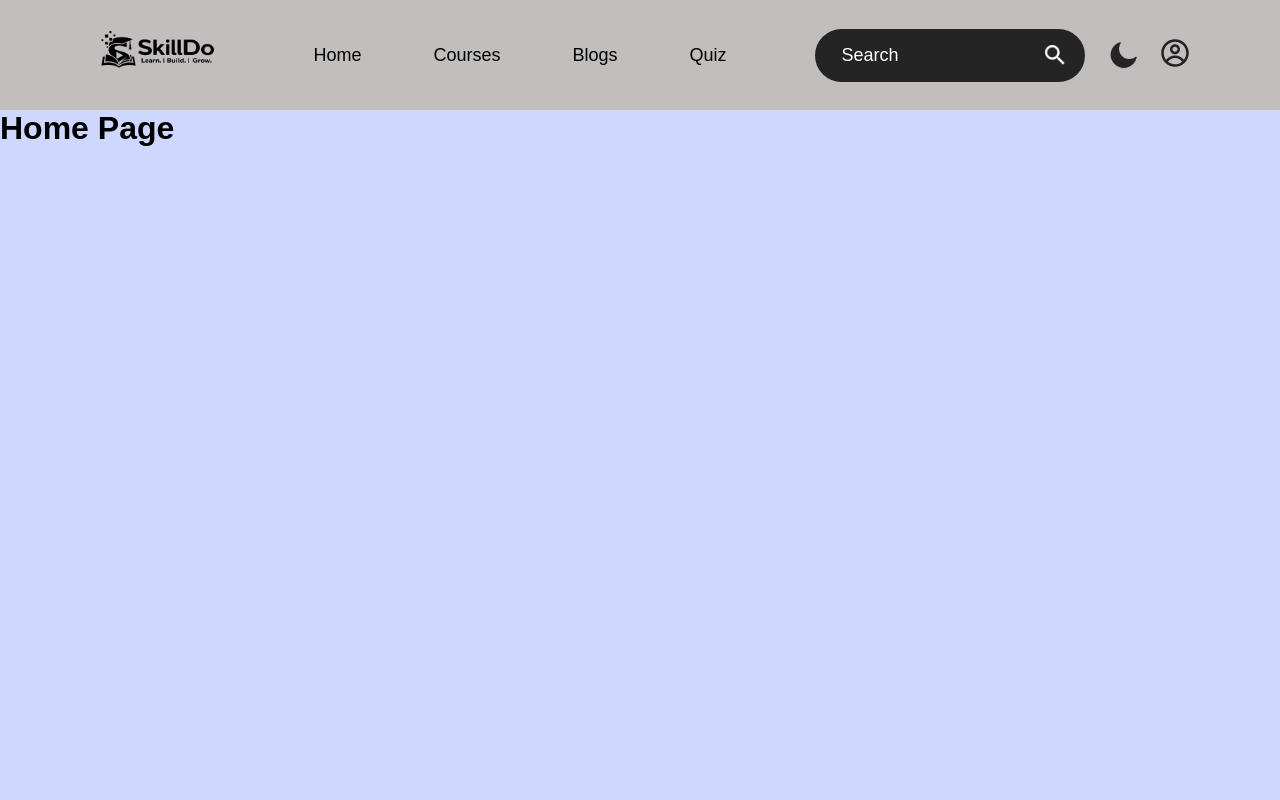
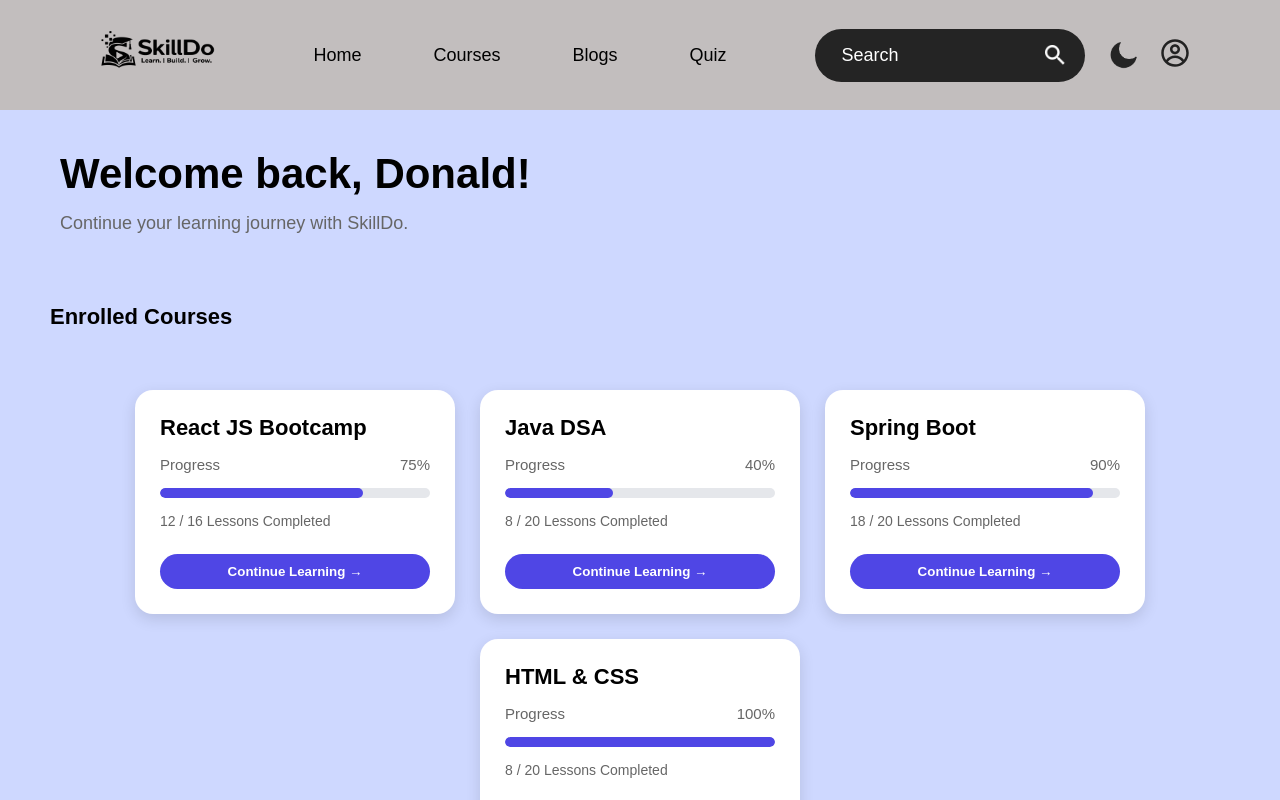
Before and after one commit to Vrushalipatil990/e_learnings_platform, a React (Vite) app: page / in a window 1280 px wide. Shown: the top 800 px of the page. Built offline with nearby package versions, Linux system fonts and the light colour scheme.

Commit message:
Add enrolled courses card

```diff
--- /dev/null
+++ b/src/components/EnrolledCourseCard.css
@@ -0,0 +1,95 @@
+
+.enrolled-card{
+    width:320px;
+    padding:25px;
+    border-radius:18px;
+    background:white;
+
+    box-shadow:0 5px 15px rgba(0,0,0,0.12);
+
+    display:flex;
+    flex-direction:column;
+    gap:15px;
+
+    transition:0.3s ease;
+}
+
+.enrolled-card:hover{
+    transform:translateY(-8px);
+    box-shadow:0 12px 25px rgba(0,0,0,0.2);
+}
+
+.enrolled-card h3{
+    font-size:22px;
+}
+
+.progress-header{
+    display:flex;
+    justify-content:space-between;
+
+    font-size:15px;
+    color:#666;
+}
+
+.progress-bar{
+    width:100%;
+    height:10px;
+    background:#e5e7eb;
+    border-radius:20px;
+    overflow:hidden;
+}
+.progress-fill{
+    width:75%;
+    height:100%;
+
+    background:#4f46e5;
+
+    border-radius:20px;
+}
+
+.lesson-info{
+    color:#666;
+    font-size:14px;
+}
+
+.continue-btn{
+    margin-top:10px;
+    border:none;
+    border-radius:25px;
+    padding:10px 20px;
+    background:#4f46e5;
+    color:white;
+    cursor:pointer;
+    transition:0.3s;
+}
+
+.continue-btn:hover{
+    background:#3730a3;
+}
+
+.dark .enrolled-card{
+    background:#1e1e1e;
+    color:white;
+}
+
+.dark .progress-header,
+.dark .lesson-info{
+    color:#bbb;
+}
+
+.dark .progress-bar{
+    background:#333;
+}
+
+.progress-fill{
+    height:100%;
+    background:#4f46e5;
+    border-radius:20px;
+
+    transition:width 0.8s ease;
+}
+
+.continue-btn:hover{
+    background:#3730a3;
+    transform:scale(1.05);
+}
--- /dev/null
+++ b/src/components/EnrolledCourseCard.jsx
@@ -0,0 +1,36 @@
+import "./EnrolledCourseCard.css";
+
+function EnrolledCourseCard({
+  title,
+  progress,
+  completedLessons,
+  totalLessons
+}) {
+  return (
+    <div className="enrolled-card">
+      <h3>{title}</h3>
+
+      <div className="progress-header">
+        <span>Progress</span>
+        <span>{progress}%</span>
+      </div>
+
+      <div className="progress-bar">
+        <div
+          className="progress-fill"
+          style={{ width: `${progress}%` }}
+        ></div>
+      </div>
+
+      <p className="lesson-info">
+        {completedLessons} / {totalLessons} Lessons Completed
+      </p>
+
+      <button className="continue-btn">
+        Continue Learning →
+      </button>
+    </div>
+  );
+}
+
+export default EnrolledCourseCard;
--- a/src/pages/EditProfile.css
+++ b/src/pages/EditProfile.css
@@ -116,6 +116,17 @@ select{
     border-radius:8px;
 }
 
+.delete-profile-btn{
+    background:#dc2626;
+    color:white;
+    border:none;
+    border-radius:20px;
+    padding:10px 20px;
+    cursor:pointer;
+
+    margin-left:auto;
+}
+
 .dark select{
     background:#2a2a2a;
     color:white;
@@ -137,3 +148,41 @@ select{
     background-color:#ffffff;
     color:#222;
 }
+
+
+.warning-popup{
+    position:fixed;
+    top:50%;
+    left:50%;
+    transform:translate(-50%,-50%);
+
+    background:white;
+    padding:30px;
+    border-radius:12px;
+
+    box-shadow:0 2px 15px rgba(0,0,0,0.3);
+
+    display:flex;
+    flex-direction:column;
+    gap:20px;
+}
+.warning-buttons{
+    display:flex;
+    gap:15px;
+}
+
+.cancel-delete-btn{
+    background:#444;
+    color:white;
+    border:none;
+    border-radius:20px;
+    padding:10px 20px;
+}
+
+.confirm-delete-btn{
+    background:#dc2626;
+    color:white;
+    border:none;
+    border-radius:20px;
+    padding:10px 20px;
+}
--- a/src/pages/EditProfile.jsx
+++ b/src/pages/EditProfile.jsx
@@ -3,40 +3,29 @@
 import React, { useState } from "react";
 
 function EditProfile() {
+  const [showWarning, setShowWarning] = useState(false);
   const [qualification, setQualification] = useState("");
+
   return (
+    <>
       <form className="edit-profile-container">
+
 
         <div className="profile-image-section">
           <img src={pro_pic} alt="Profile" className="profile-pic" />
 
-        <button className="edit-image-btn">
+          <button type="button" className="edit-image-btn">
             ✏️
           </button>
         </div>
 
-    <input
-        type="text"
-        placeholder="Full Name"
-        required
-    />
 
-    <input
-        type="tel"
-        placeholder="Phone Number"
-        required
-    />
+        <input type="text" placeholder="Full Name" required />
+        <input type="tel" placeholder="Phone Number" required />
+        <input type="email" placeholder="Email" required />
+        <input type="text" placeholder="Address" required />
 
-    <input
-        type="email"
-        placeholder="Email"
-        required
-    />
-    <input
-        type="text"
-        placeholder="Address"
-        required
-    />
+
         <label>Gender</label>
 
         <div className="gender-group">
@@ -55,6 +44,8 @@ import React, { useState } from "react";
             Other
           </label>
         </div>
+
+
         <div className="dob-age-row">
 
           <div className="dob-field">
@@ -64,14 +55,12 @@ import React, { useState } from "react";
 
           <div className="age-field">
             <label>Age</label>
-    <input
-      type="number"
-      placeholder="Age"
-      disabled
-    />
+            <input type="number" placeholder="Age" disabled />
           </div>
 
         </div>
+
+        {/* Qualification */}
         <label>Qualification</label>
 
         <select
@@ -84,53 +73,81 @@ import React, { useState } from "react";
           <option value="teacher">Teacher</option>
           <option value="other">Other</option>
         </select>
+
         {qualification === "student" && (
           <>
             <label>College Name</label>
-    <input
-      type="text"
-      placeholder="Enter College Name"
-    />
+            <input type="text" placeholder="Enter College Name" />
           </>
         )}
 
         {qualification === "professional" && (
           <>
             <label>Organization Name</label>
-    <input
-      type="text"
-      placeholder="Enter Organization Name"
-    />
+            <input type="text" placeholder="Enter Organization Name" />
           </>
         )}
 
         {qualification === "teacher" && (
           <>
             <label>Institution Name</label>
-    <input
-      type="text"
-      placeholder="Enter Institution Name"
-    />
+            <input type="text" placeholder="Enter Institution Name" />
           </>
         )}
 
         {qualification === "other" && (
           <>
             <label>Organization / College</label>
-    <input
-      type="text"
-      placeholder="Enter Details"
-    />
+            <input type="text" placeholder="Enter Details" />
           </>
         )}
 
 
         <div className="button-group">
           <button className="save-btn">Save Changes</button>
-        <button className="cancel-btn">Cancel</button>
+
+          <button type="button" className="cancel-btn">
+            Cancel
+          </button>
+
         </div>
+        <button
+            type="button"
+            className="delete-profile-btn"
+            onClick={() => setShowWarning(true)}
+          >
+            Delete Account
+          </button>
 
       </form>
+
+
+
+      {showWarning && (
+        <div className="warning-popup">
+          <h3>Delete Account?</h3>
+
+          <p>This action cannot be undone.</p>
+
+          <div className="warning-buttons">
+            <button
+              type="button"
+              className="cancel-delete-btn"
+              onClick={() => setShowWarning(false)}
+            >
+              Cancel
+            </button>
+
+            <button
+              type="button"
+              className="confirm-delete-btn"
+            >
+              Delete
+            </button>
+          </div>
+        </div>
+      )}
+    </>
   );
 }
 
--- /dev/null
+++ b/src/pages/Home.css
@@ -0,0 +1,59 @@
+.hero-section{
+    padding:40px 60px;
+}
+
+.hero-section h1{
+    font-size:42px;
+    margin-bottom:15px;
+}
+
+.hero-section p{
+    font-size:18px;
+    color:#666;
+}
+
+.dark .hero-section p{
+    color:#bbb;
+}
+.enrolled-courses{
+    margin-top: 30px;
+}
+.enrolled-card{
+    transition: all 0.3s ease;
+}
+
+.enrolled-card:hover{
+    transform: translateY(-8px);
+    box-shadow: 0 10px 25px rgba(0,0,0,0.15);
+}
+.continue-btn{
+    border-radius:30px;
+    font-weight:600;
+    transition:0.3s;
+}
+
+.continue-btn:hover{
+    transform:scale(1.03);
+}
+
+@media (max-width:768px){
+
+    .hero-section{
+        padding:25px 20px;
+        text-align:left;
+    }
+
+    .hero-section h1{
+        font-size:20px;
+    }
+
+    .hero-section p{
+        font-size:16px;
+        display:none;
+    }
+
+}
+
+.dark .enrolled-heading{
+    color:#fff;
+}
--- a/src/pages/Profile.css
+++ b/src/pages/Profile.css
@@ -32,9 +32,13 @@
     cursor:pointer;
     background-color:#1e1e1e;
     color:white;
-
-
-
+}
+.enrolled-heading
+{
+    width:90%;
+    max-width:700px;
+    margin:30px 50px 10px;
+    font-size:22px;
 }
 
 @media (max-width:768px){
@@ -57,3 +61,15 @@
     background-color:#ffffff;
     color:#222;
 }
+
+/* EnrolledCourseCard */
+.enrolled-courses{
+    display:flex;
+    gap:25px;
+    padding:30px 50px;
+    flex-wrap:wrap;
+    justify-content:center;
+}
+.dark .enrolled-heading{
+    color:#fff;
+}
--- a/src/pages/Profile.jsx
+++ b/src/pages/Profile.jsx
@@ -1,4 +1,5 @@
 import "./Profile.css";
+import EnrolledCourseCard from "../components/EnrolledCourseCard";
 import { Link } from "react-router-dom";
 import pro_pic from "../assets/temparary_profile_picture.png";
 function Profile() {
@@ -23,6 +24,35 @@ function Profile() {
       </div>
 
     </div>
+    <h2 className="enrolled-heading">Enrolled Courses</h2>
+    <div className="enrolled-courses">
+      <EnrolledCourseCard
+  title="React JS Bootcamp"
+  progress={75}
+  completedLessons={12}
+  totalLessons={16}
+/>
+
+<EnrolledCourseCard
+  title="Java DSA"
+  progress={40}
+  completedLessons={8}
+  totalLessons={20}
+/>
+
+<EnrolledCourseCard
+  title="Spring Boot"
+  progress={90}
+  completedLessons={18}
+  totalLessons={20}
+/>
+<EnrolledCourseCard
+  title="HTML & CSS"
+  progress={100}
+  completedLessons={8}
+  totalLessons={20}
+/>
+      </div>
     </>
   );
 }
--- a/src/pages/home.jsx
+++ b/src/pages/home.jsx
@@ -1,9 +1,45 @@
-
-
+import EnrolledCourseCard from "../components/EnrolledCourseCard";
+import "./Home.css";
+const userName = "Donald";
 function Home() {
   return (
     <>
-      <h1>Home Page</h1>
+       <div className="hero-section">
+      <h1>Welcome back, {userName}! </h1>
+
+      <p>
+        Continue your learning journey with SkillDo.
+      </p>
+    </div>
+     <h2 className="enrolled-heading">Enrolled Courses</h2>
+    <div className="enrolled-courses">
+      <EnrolledCourseCard
+  title="React JS Bootcamp"
+  progress={75}
+  completedLessons={12}
+  totalLessons={16}
+/>
+
+<EnrolledCourseCard
+  title="Java DSA"
+  progress={40}
+  completedLessons={8}
+  totalLessons={20}
+/>
+
+<EnrolledCourseCard
+  title="Spring Boot"
+  progress={90}
+  completedLessons={18}
+  totalLessons={20}
+/>
+<EnrolledCourseCard
+  title="HTML & CSS"
+  progress={100}
+  completedLessons={8}
+  totalLessons={20}
+/>
+      </div>
 
     </>
   );
```
Lines whose indentation alone changed are shown as unchanged.
